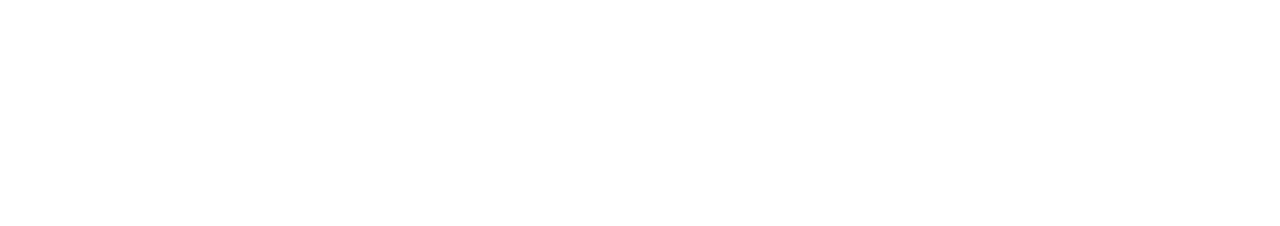
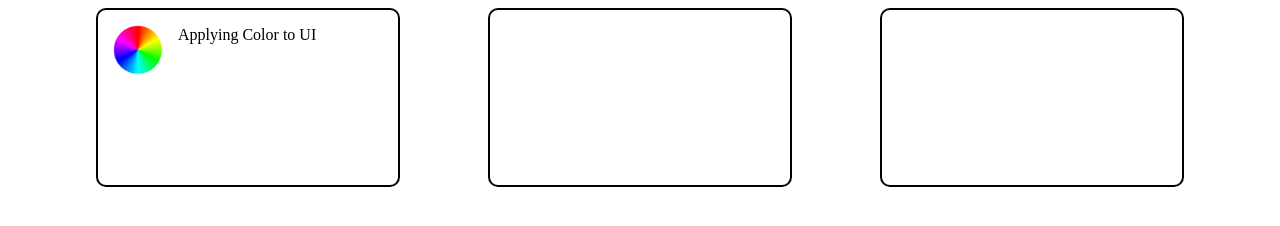
Before and after one commit to jh115424/Tres-cards-exercise, a plain HTML site: page index.html in a window 1280 px wide. Drawn offline with Linux system fonts and the light colour scheme.

Commit message:
added new line of html, cards and css

```diff
--- a/index.html
+++ b/index.html
@@ -12,7 +12,22 @@
 
     <div class="container-Main">
         <div class="card">
+            <div class="iconAndText">
+                <img src="/images/colorWheel.png" class="wheel">
+                <p>Applying Color to UI</p>
 
+            </div>
+
+
+        </div>
+
+
+        <div class="card">
+
+        </div>
+
+
+        <div class="card">
 
         </div>
     </div>
--- a/styles.css
+++ b/styles.css
@@ -3,3 +3,29 @@ body {
     width: auto;
     height: auto;
 }
+
+.container-Main {
+
+    display: flex;
+    justify-content: space-evenly;
+}
+
+.card {
+
+    width: 300px;
+    height: 175px;
+    border: 2px solid black;
+    border-radius: 10px;
+}
+
+.wheel {
+
+    width: 50px;
+    margin: 15px;
+}
+
+.iconAndText {
+
+     display: flex;
+
+}
```
